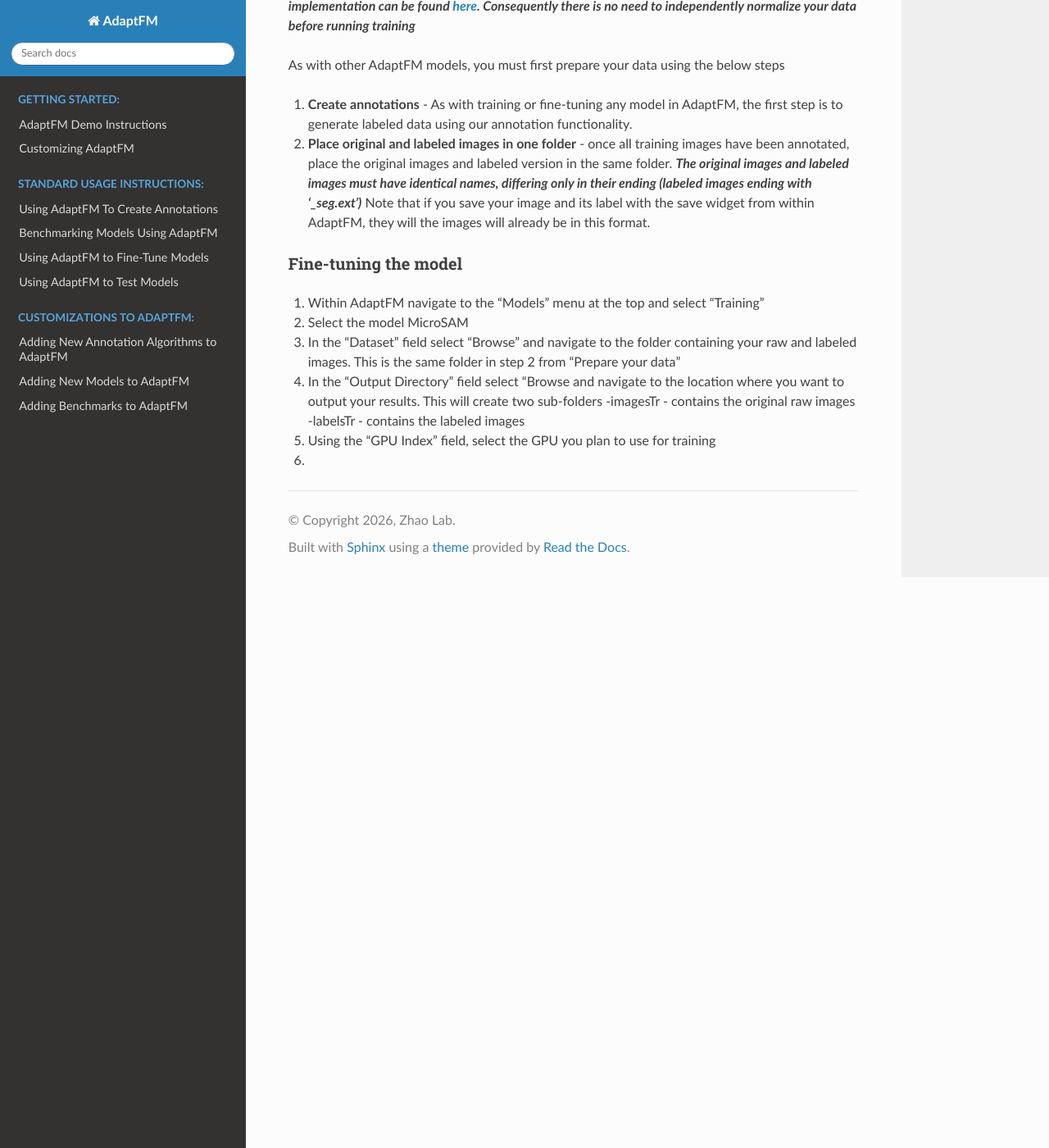
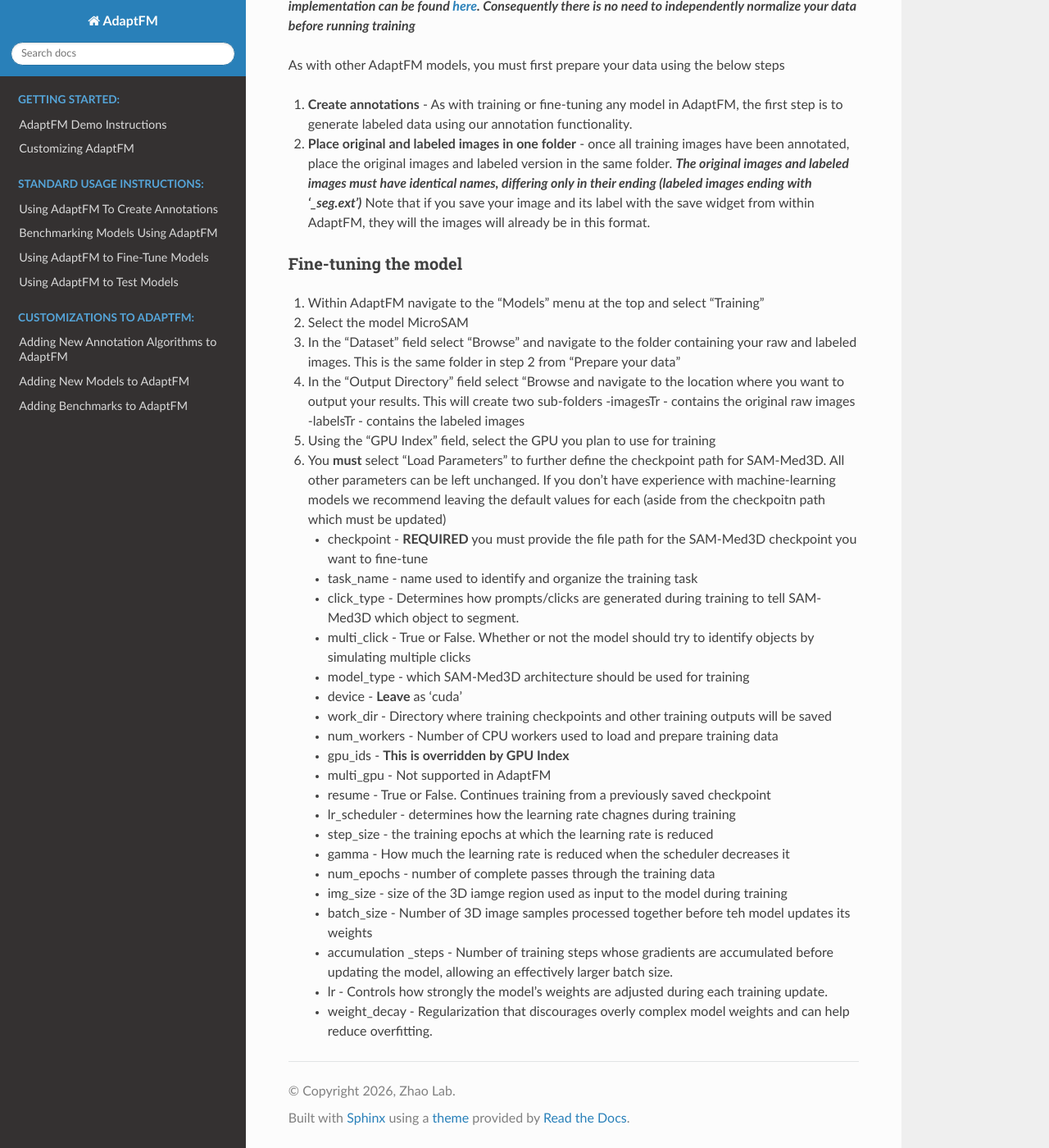
Before and after one commit to Zhao-Lab-UW-DHO/AdaptFM, a Sphinx documentation site: the page built from docs/segmentation-models/SAMMed3D.md, in a window 1280 px wide and 1400 px high, scrolled down 1990 px. Shown: the whole window at 82% size. Built offline with Sphinx 7.4.7 and the Read the Docs theme 3.1.0, drawn with Linux system fonts in a browser that asks for light colours.

Commit message:
sammed3d

```diff
--- a/docs/segmentation-models/SAMMed3D.md
+++ b/docs/segmentation-models/SAMMed3D.md
@@ -69,4 +69,24 @@ As with other AdaptFM models, you must first prepare your data using the below s
     -imagesTr - contains the original raw images
     -labelsTr - contains the labeled images
 5. Using the "GPU Index" field, select the GPU you plan to use for training
-6.
+6. You **must** select "Load Parameters" to further define the checkpoint path for SAM-Med3D. All other parameters can be left unchanged. If you don't have experience with machine-learning models we recommend leaving the default values for each (aside from the checkpoitn path which must be updated)
+    - checkpoint - **REQUIRED** you must provide the file path for the SAM-Med3D checkpoint you want to fine-tune
+    - task_name - name used to identify and organize the training task
+    - click_type - Determines how prompts/clicks are generated during training to tell SAM-Med3D which object to segment.
+    - multi_click - True or False. Whether or not the model should try to identify objects by simulating multiple clicks
+    - model_type - which SAM-Med3D architecture should be used for training
+    - device - **Leave** as 'cuda'
+    - work_dir - Directory where training checkpoints and other training outputs will be saved
+    - num_workers - Number of CPU workers used to load and prepare training data
+    - gpu_ids - **This is overridden by GPU Index**
+    - multi_gpu - Not supported in AdaptFM
+    - resume - True or False. Continues training from a previously saved checkpoint
+    - lr_scheduler - determines how the learning rate chagnes during training
+    - step_size - the training epochs at which the learning rate is reduced
+    - gamma - How much the learning rate is reduced when the scheduler decreases it
+    - num_epochs - number of complete passes through the training data
+    - img_size - size of the 3D iamge region used as input to the model during training
+    - batch_size - Number of 3D image samples processed together before teh model updates its weights
+    - accumulation _steps - Number of training steps whose gradients are accumulated before updating the model, allowing an effectively larger batch size.
+    - lr - Controls how strongly the model's weights are adjusted during each training update.
+    - weight_decay - Regularization that discourages overly complex model weights and can help reduce overfitting.
```
Also changed, not shown: docs/segmentation-models/MicroSAM.md (+1 -1 lines).
